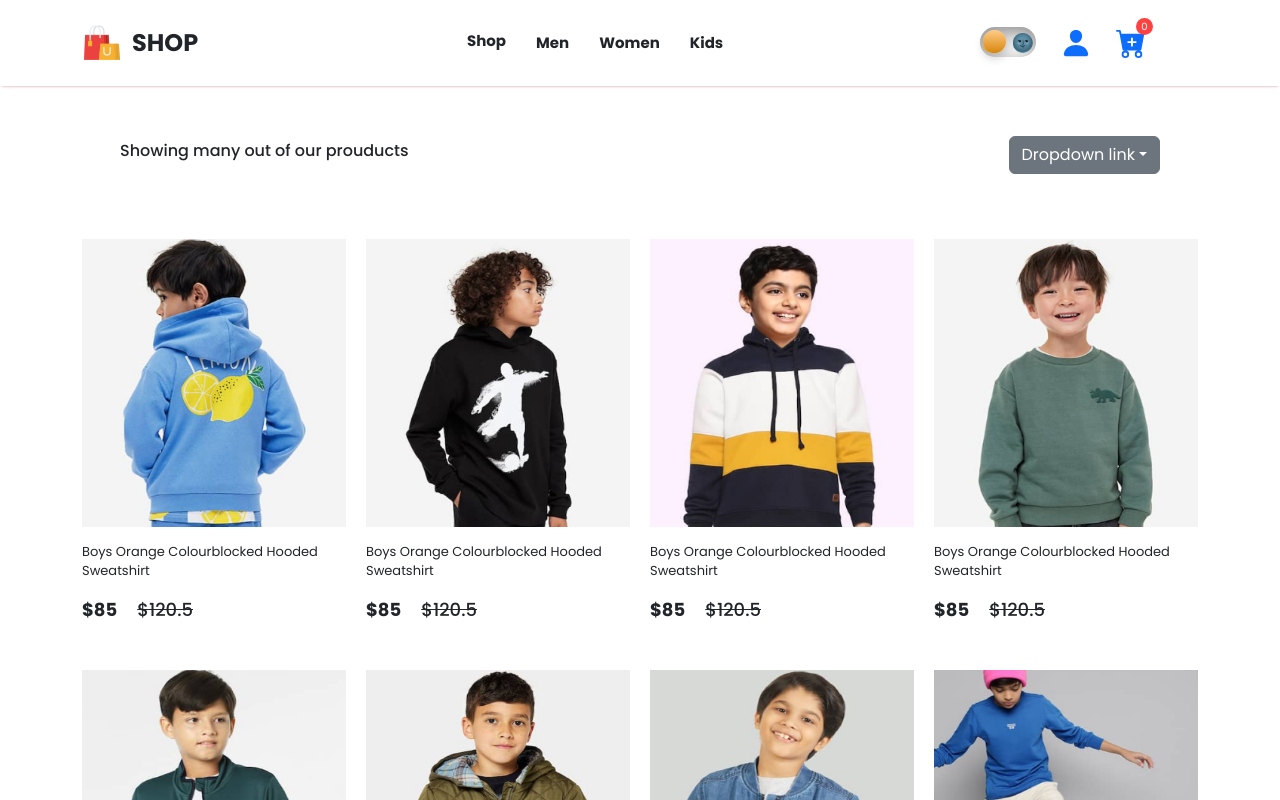
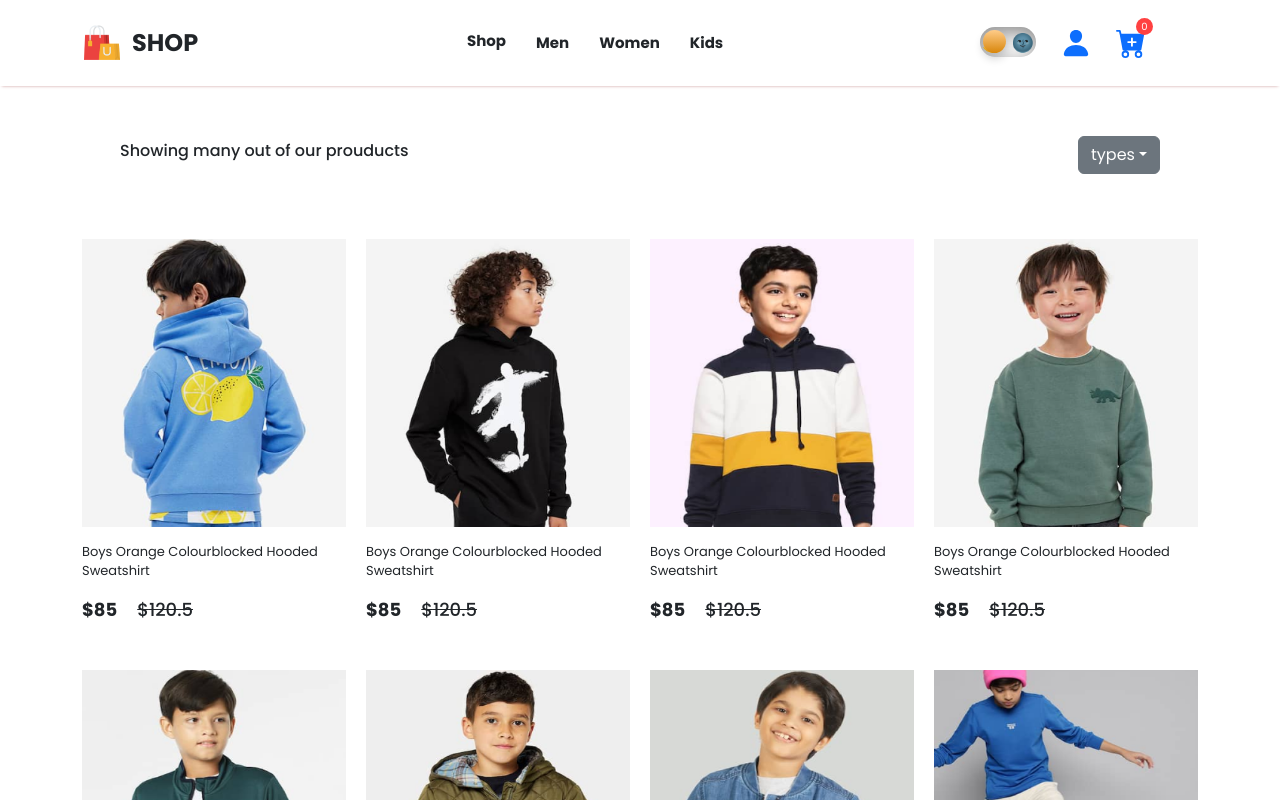
Before and after one commit to 3liqm/shop-ecommerce, a React (Vite) app: page /kids in a window 1280 px wide. Shown: the top 800 px of the page. Built offline with nearby package versions, Linux system fonts and the light colour scheme.

Commit message:
Update ShopCategory.jsx

```diff
--- a/src/Pages/ShopCategory.jsx
+++ b/src/Pages/ShopCategory.jsx
@@ -25,7 +25,7 @@ const ShopCategory = (props) => {
             data-bs-toggle="dropdown"
             aria-expanded="false"
           >
-          Dropdown link
+          types
           </a>
 
           <ul className="dropdown-menu">
```
